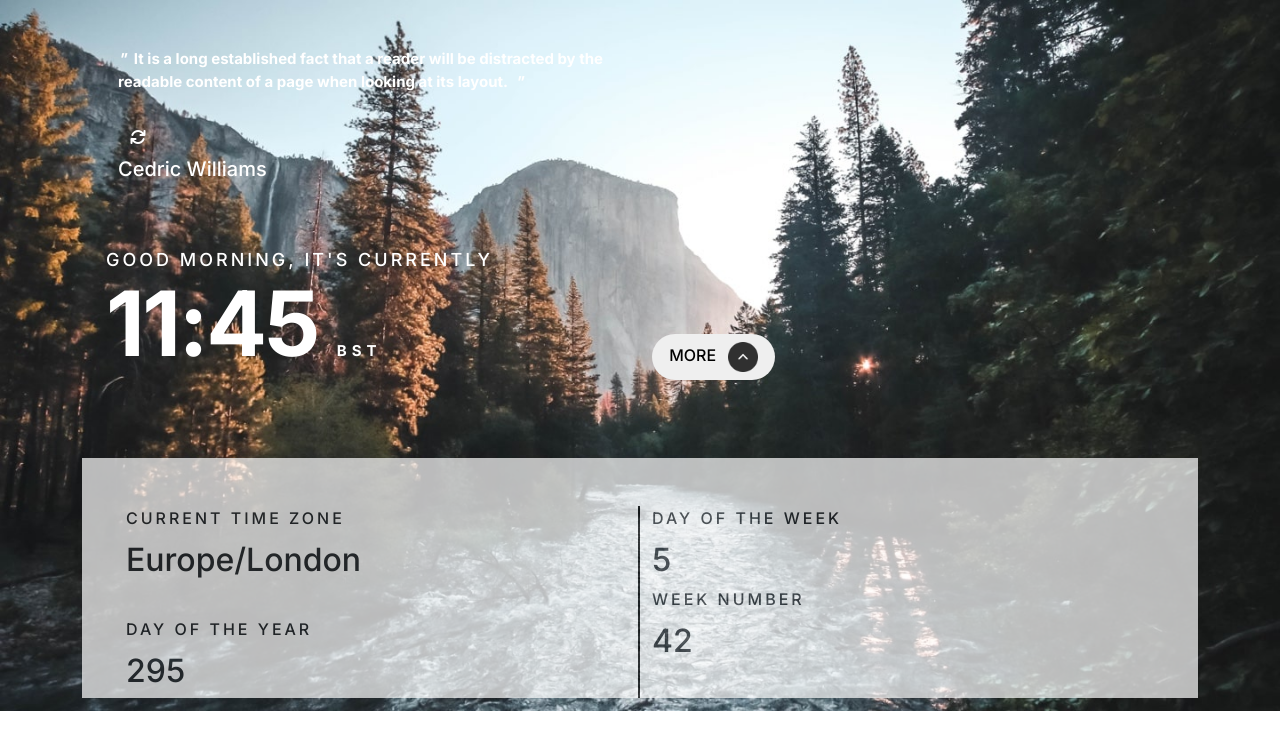
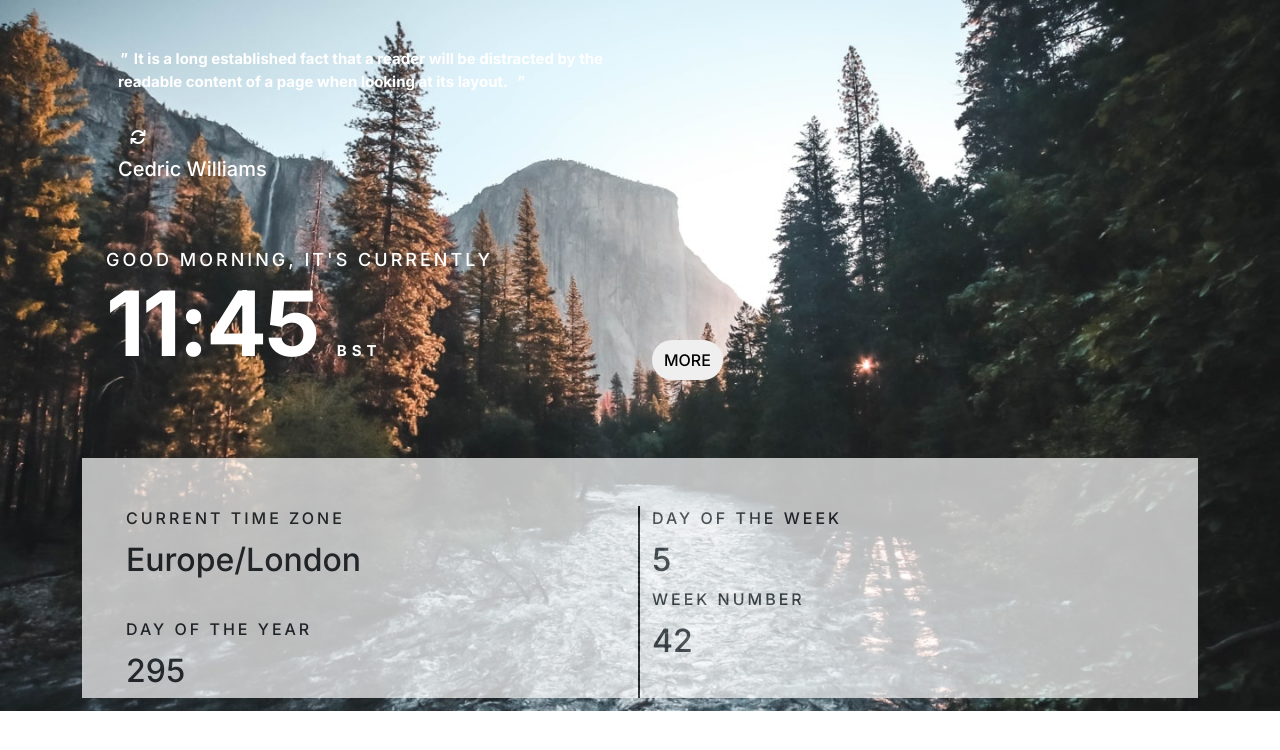
Before and after one commit to Cedriic0de/clockapp, a plain HTML site: page Index.html in a window 1280 px wide. Drawn offline with nearby package versions, Linux system fonts and the light colour scheme; no server answers.

Commit message:
Update html file

```diff
--- a/Index.html
+++ b/Index.html
@@ -42,7 +42,7 @@
         </div>
         <div class="more-div col-lg-6 col-md-6 col-sm-6">
           <div class="btn-box">
-            <button class="btn-more">More<img class="arrow" src="images/desktop/icon-arrow-up.png" alt=""></button>
+            <button class="btn-more">More</button>
           </div>
         </div>
       </div>
```
